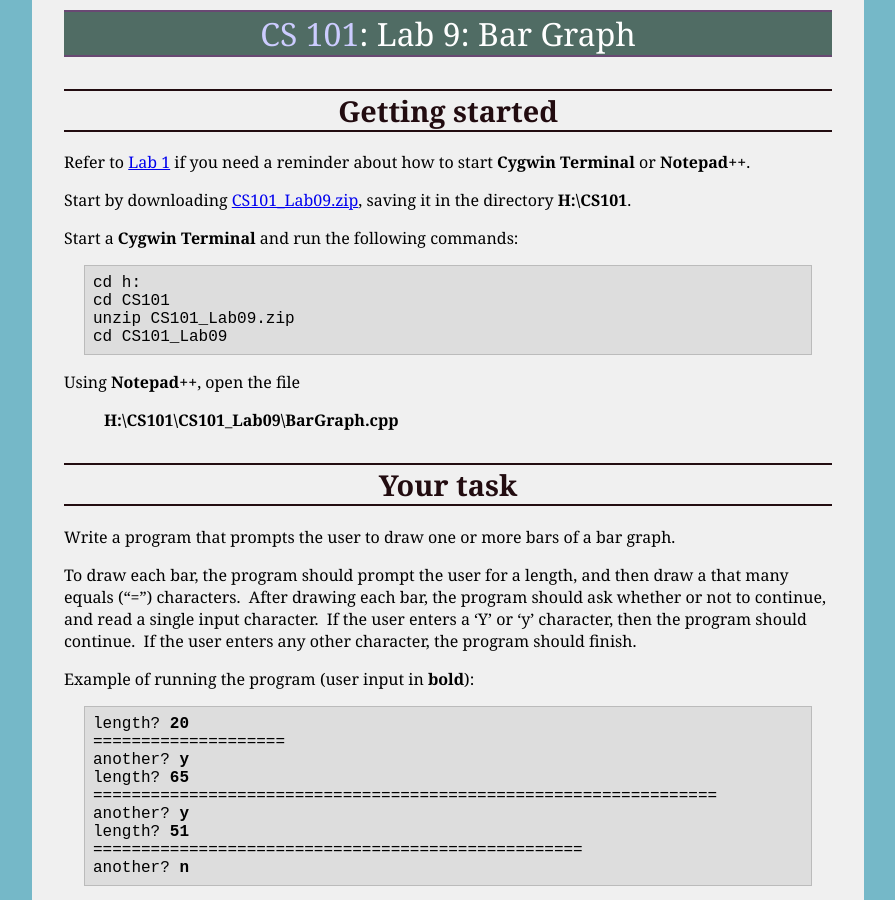
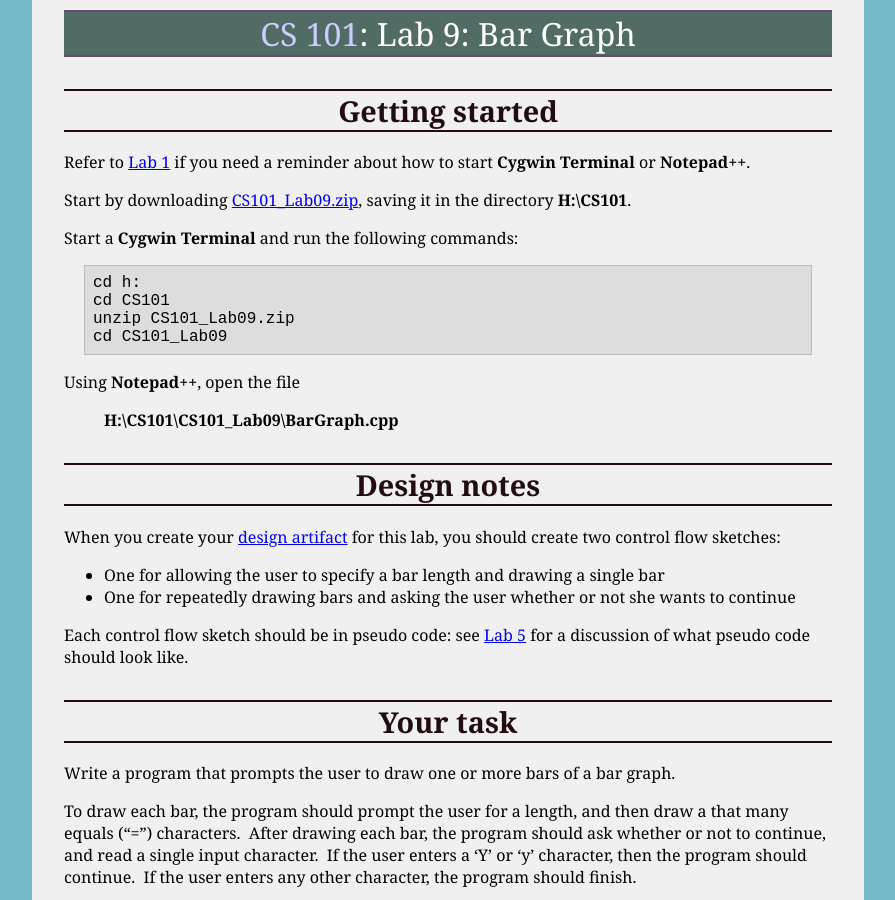
Before and after one commit to ycpcs/cs101-spring2017, a Jekyll site: the page built from labs/lab09.md, in a window 1280 px wide and 900 px high. Shown: the whole window, without its empty margins (192-1087 px from the left). Built offline with Jekyll 4.4.1, drawn with Linux system fonts in a browser that asks for light colours.

Commit message:
note about how to prepare the design artifact

```diff
--- a/labs/lab09.md
+++ b/labs/lab09.md
@@ -19,6 +19,15 @@ Start a **Cygwin Terminal** and run the following commands:
 Using **Notepad++**, open the file
 
 > **H:\\CS101\\CS101\_Lab09\\BarGraph.cpp**
+
+# Design notes
+
+When you create your [design artifact](../design-template.pdf) for this lab, you should create two control flow sketches:
+
+* One for allowing the user to specify a bar length and drawing a single bar
+* One for repeatedly drawing bars and asking the user whether or not she wants to continue
+
+Each control flow sketch should be in pseudo code: see [Lab 5](lab05.html) for a discussion of what pseudo code should look like.
 
 # Your task
 
```
